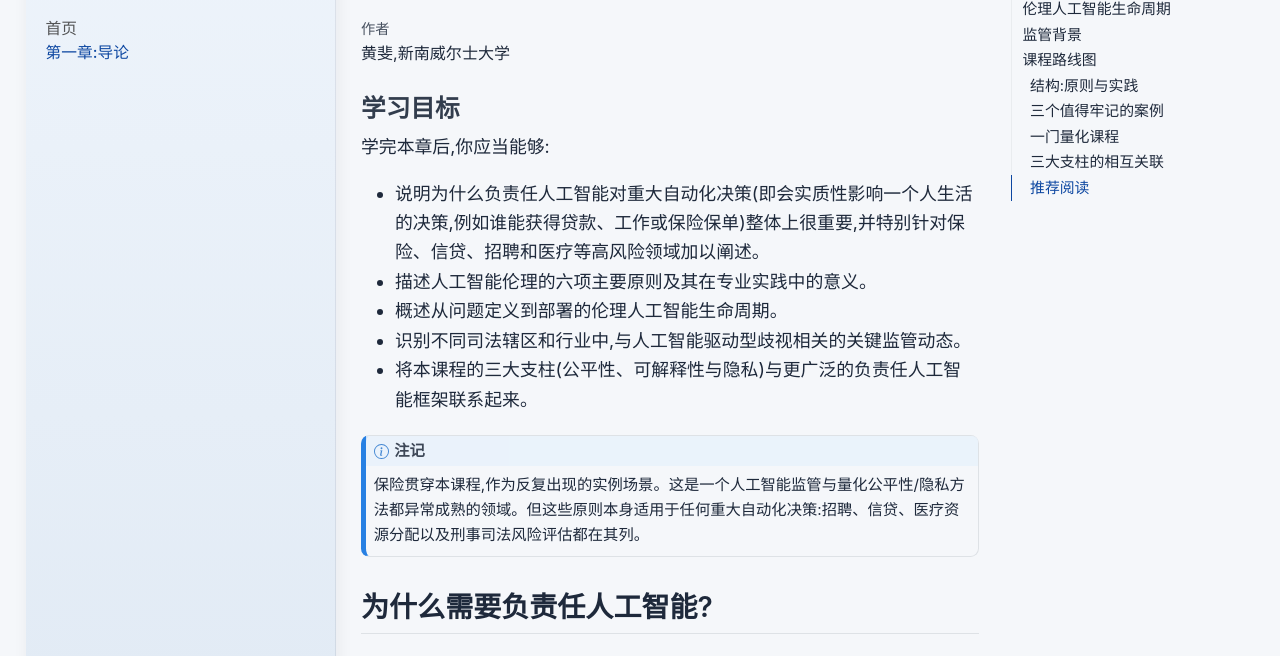
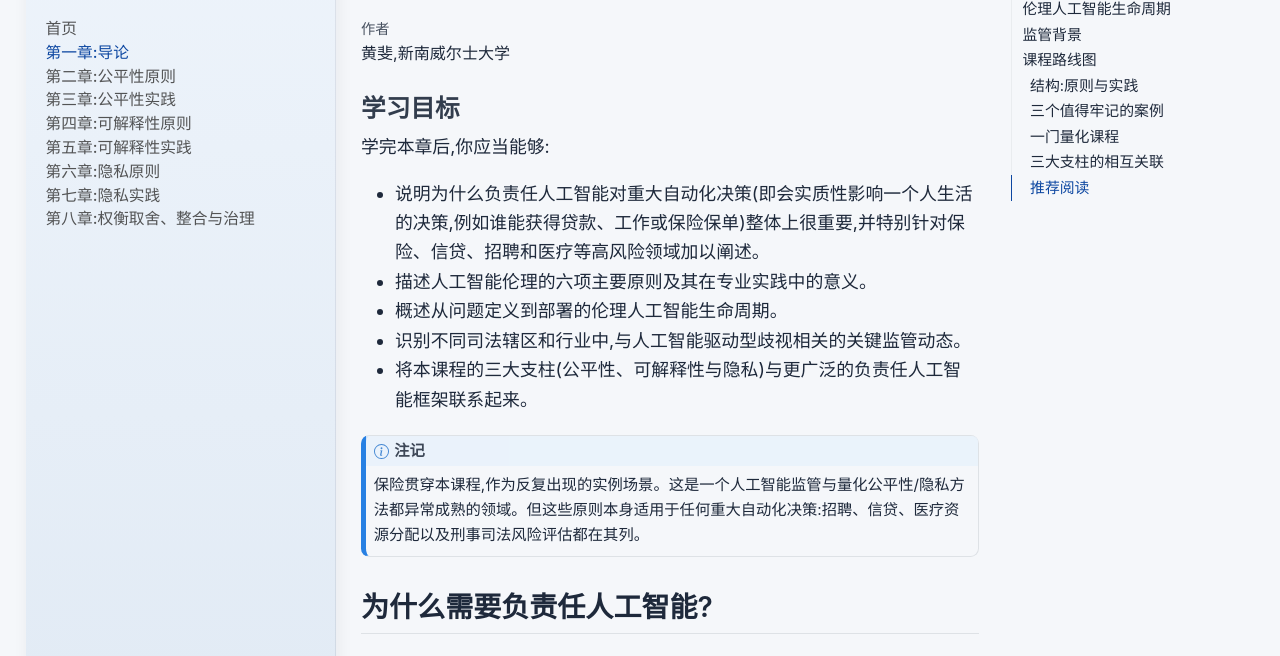
Before and after one commit to feihuangFH/responsible-ai, a plain HTML site: page Lectures/Ch1-Introduction/Lecture-Introduction-ZH.html in a window 1280 px wide. Shown: the part 120-776 px from the top of the page. Drawn offline with Linux system fonts and the light colour scheme.

Commit message:
Add Google Analytics tracking

```diff
--- a/Lectures/Ch1-Introduction/Lecture-Introduction-ZH.html
+++ b/Lectures/Ch1-Introduction/Lecture-Introduction-ZH.html
@@ -53,6 +53,7 @@ div.csl-indent {
 <script src="../../site_libs/quarto-search/fuse.min.js"></script>
 <script src="../../site_libs/quarto-search/quarto-search.js"></script>
 <meta name="quarto:offset" content="../../">
+<link href="../../Lectures/Ch2-Fairness-Principles/Lecture-Fairness-Principles-ZH.html" rel="next">
 <link href="../../index.html" rel="prev">
 <script src="../../site_libs/quarto-html/quarto.js" type="module"></script>
 <script src="../../site_libs/quarto-html/tabsets/tabsets.js" type="module"></script>
@@ -91,6 +92,15 @@ div.csl-indent {
     "search-label": "搜索"
   }
 }</script>
+<script async="" src="https://www.googletagmanager.com/gtag/js?id=G-F11HECZVN7"></script>
+
+<script type="text/javascript">
+
+window.dataLayer = window.dataLayer || [];
+function gtag(){dataLayer.push(arguments);}
+gtag('js', new Date());
+gtag('config', 'G-F11HECZVN7', { 'anonymize_ip': true});
+</script>
 <style>html{ scroll-behavior: smooth; }</style>
 
 
@@ -140,6 +150,48 @@ div.csl-indent {
   <div class="sidebar-item-container">
   <a href="../../Lectures/Ch1-Introduction/Lecture-Introduction-ZH.html" class="sidebar-item-text sidebar-link active">
  <span class="menu-text">第一章:导论</span></a>
+  </div>
+</li>
+        <li class="sidebar-item">
+  <div class="sidebar-item-container">
+  <a href="../../Lectures/Ch2-Fairness-Principles/Lecture-Fairness-Principles-ZH.html" class="sidebar-item-text sidebar-link">
+ <span class="menu-text">第二章:公平性原则</span></a>
+  </div>
+</li>
+        <li class="sidebar-item">
+  <div class="sidebar-item-container">
+  <a href="../../Lectures/Ch3-Fairness-Practice/Lecture-Fairness-Practice-ZH.html" class="sidebar-item-text sidebar-link">
+ <span class="menu-text">第三章:公平性实践</span></a>
+  </div>
+</li>
+        <li class="sidebar-item">
+  <div class="sidebar-item-container">
+  <a href="../../Lectures/Ch4-Explainability-Principles/Lecture-Explainability-Principles-ZH.html" class="sidebar-item-text sidebar-link">
+ <span class="menu-text">第四章:可解释性原则</span></a>
+  </div>
+</li>
+        <li class="sidebar-item">
+  <div class="sidebar-item-container">
+  <a href="../../Lectures/Ch5-Explainability-Practice/Lecture-Explainability-Practice-ZH.html" class="sidebar-item-text sidebar-link">
+ <span class="menu-text">第五章:可解释性实践</span></a>
+  </div>
+</li>
+        <li class="sidebar-item">
+  <div class="sidebar-item-container">
+  <a href="../../Lectures/Ch6-Privacy-Principles/Lecture-Privacy-Principles-ZH.html" class="sidebar-item-text sidebar-link">
+ <span class="menu-text">第六章:隐私原则</span></a>
+  </div>
+</li>
+        <li class="sidebar-item">
+  <div class="sidebar-item-container">
+  <a href="../../Lectures/Ch7-Privacy-Practice/Lecture-Privacy-Practice-ZH.html" class="sidebar-item-text sidebar-link">
+ <span class="menu-text">第七章:隐私实践</span></a>
+  </div>
+</li>
+        <li class="sidebar-item">
+  <div class="sidebar-item-container">
+  <a href="../../Lectures/Ch8-Tradeoffs-and-Integration/Lecture-Tradeoffs-and-Integration-ZH.html" class="sidebar-item-text sidebar-link">
+ <span class="menu-text">第八章:权衡取舍、整合与治理</span></a>
   </div>
 </li>
     </ul>
@@ -1405,6 +1457,9 @@ Personal Data Protection Commission Singapore and Infocomm Media Development Aut
       </a>
   </div>
   <div class="nav-page nav-page-next">
+      <a href="../../Lectures/Ch2-Fairness-Principles/Lecture-Fairness-Principles-ZH.html" class="pagination-link" aria-label="第二章:公平性原则">
+        <span class="nav-page-text">第二章:公平性原则</span> <i class="bi bi-arrow-right-short"></i>
+      </a>
   </div>
 </nav>
 </div> <!-- /content -->
```
Also changed, not shown: index.html (+51 -0 lines).
